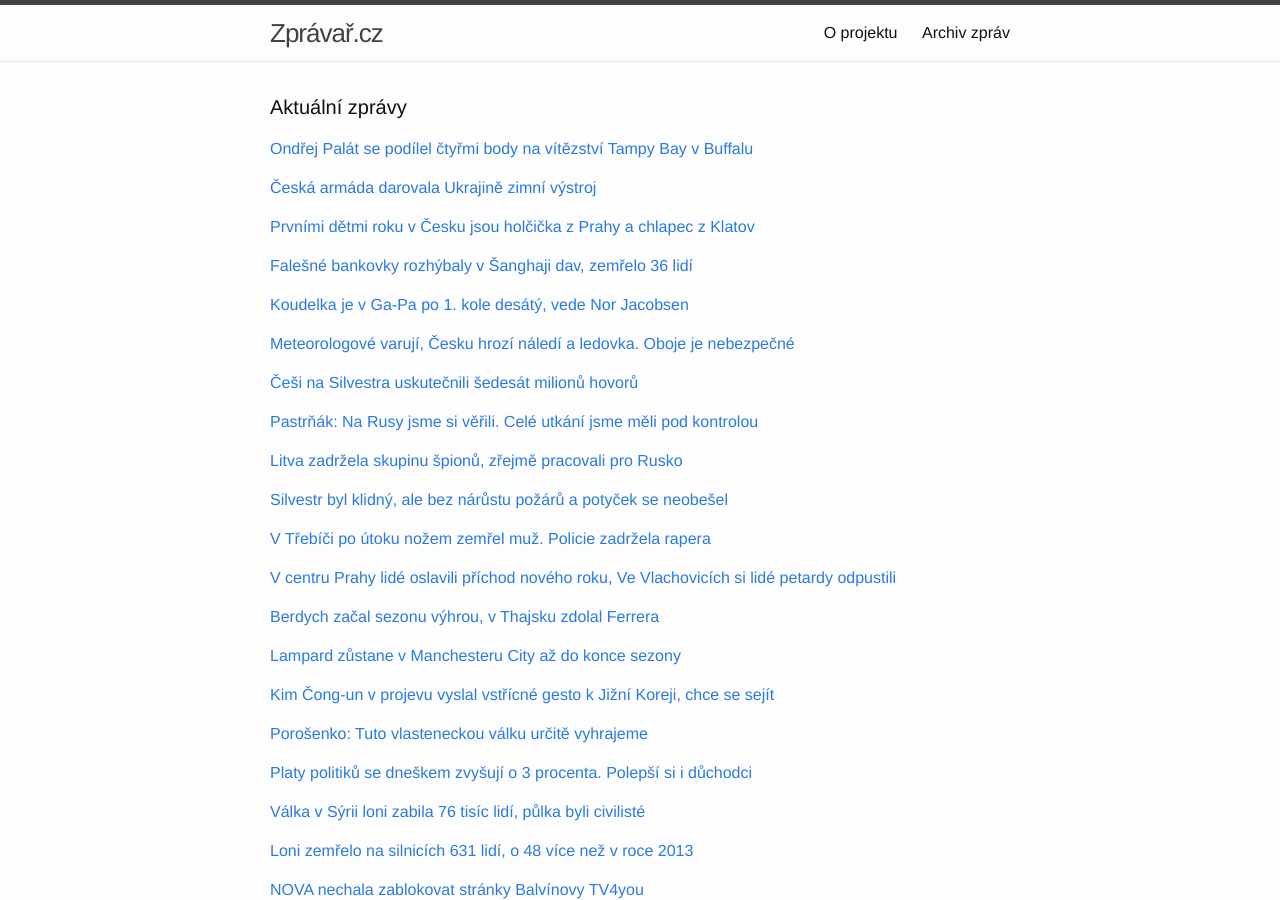
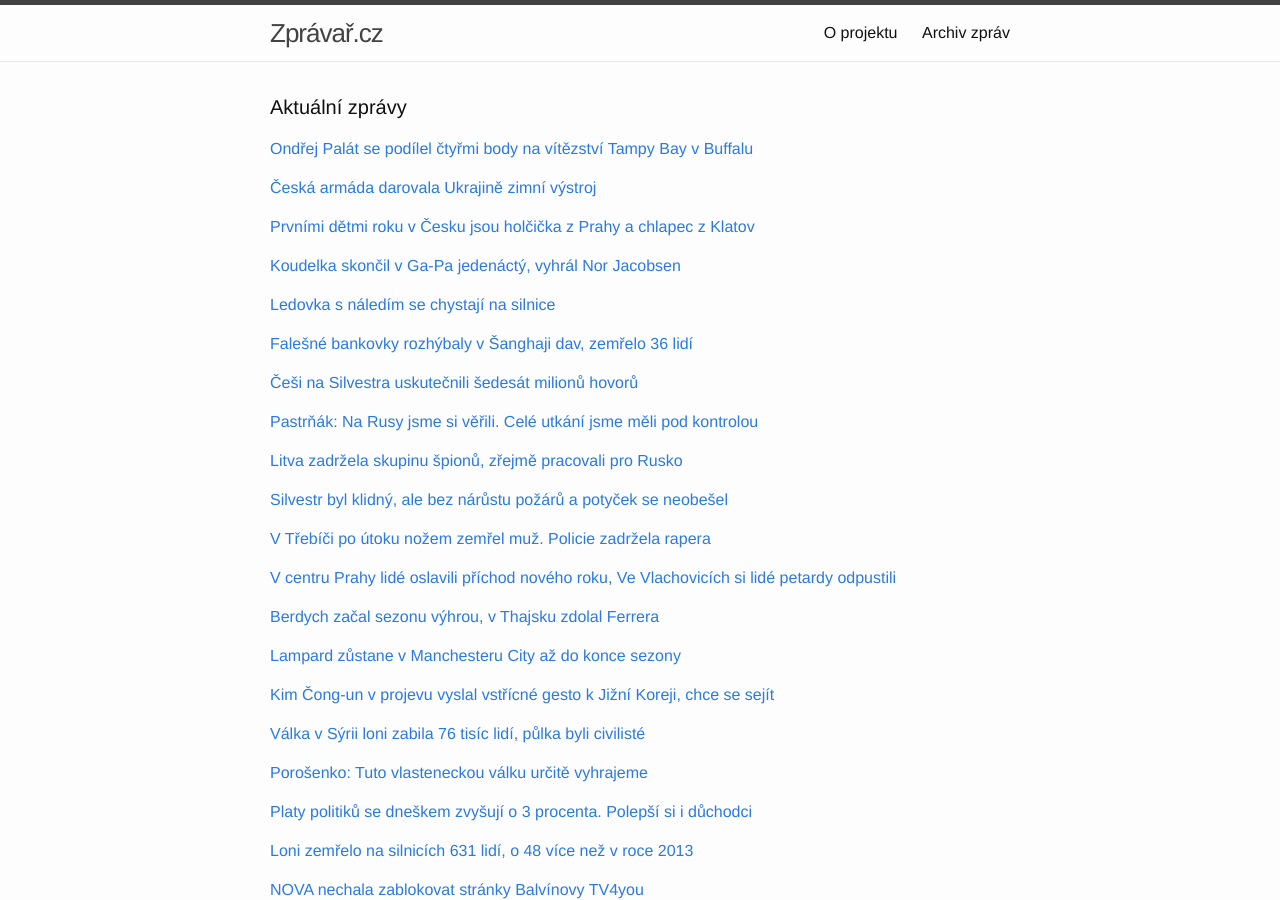
Before and after one commit to adliska/zpravar, a Jekyll site: the page built from index.html, in a window 1280 px wide and 900 px high. Built offline with Jekyll 4.4.1, drawn with Linux system fonts in a browser that asks for light colours.

Commit message:
zpravar news update

```diff
--- a/index.html
+++ b/index.html
@@ -44,8 +44,30 @@ layout: default
 <li><a href=http://www.novinky.cz/domaci/357579-prvni-dite-roku-se-v-praze-narodilo-40-vterin-po-pulnoci.html>První dítě roku se v Praze narodilo 40 vteřin po půlnoci - www.novinky.cz</a></li>
 <li><a href=http://www.ceskenoviny.cz/zpravy/zpravy/prvnim-dite-noveho-roku-se-v-praze-narodilo-40-vterin-po-pulnoci/1163953>Prvním dítě nového roku se v Praze narodilo 40 vteřin po půlnoci - www.ceskenoviny.cz</a></li>
 </ul>
-</div><p><a href="javascript:;" onclick="toggle_visibility('zpravy3')">Falešné bankovky rozhýbaly v Šanghaji dav, zemřelo 36 lidí</a></p>
+</div><p><a href="javascript:;" onclick="toggle_visibility('zpravy3')">Koudelka skončil v Ga-Pa jedenáctý, vyhrál Nor Jacobsen</a></p>
 <div id="zpravy3" style="display:none">
+<ul>
+<li><a href=http://www.tyden.cz/rubriky/sport/zimni-sporty/koudelka-skoncil-v-ga-pa-jedenacty-vyhral-nor-jacobsen_328830.html>Koudelka skončil v Ga-Pa jedenáctý, vyhrál Nor Jacobsen - www.tyden.cz</a></li>
+<li><a href=http://www.tyden.cz/rubriky/sport/zimni-sporty/koudelka-je-v-ga-pa-po-1-kole-desaty-vede-nor-jacobsen_328830.html>Koudelka je v Ga-Pa po 1. kole desátý, vede Nor Jacobsen - www.tyden.cz</a></li>
+<li><a href=http://www.tyden.cz/rubriky/sport/zimni-sporty/koudelka-je-v-ga-pa-po-1-kole-desaty-janda-vypadl_328830.html>Koudelka je v Ga-Pa po 1. kole desátý, Janda vypadl - www.tyden.cz</a></li>
+<li><a href=http://www.sportovninoviny.cz/zpravy/koudelka-je-v-ga-pa-po-prvnim-kole-desaty-vede-jacobsen/1164117>Koudelka je v Ga-Pa po prvním kole desátý, vede Jacobsen - www.sportovninoviny.cz</a></li>
+<li><a href=http://www.denik.cz/zimni_sporty/koudelka-prohral-s-prevcem-druhe-kolo-ale-okusi-stejne-jako-matura-20150101.html>Koudelka prohrál s Prevcem, druhé kolo ale okusí stejně jako Matura - www.denik.cz</a></li>
+<li><a href=http://sport.aktualne.cz/turne-ctyr-mustku/r~8ec89ed091b711e49fc3002590604f2e/>Koudelka po prvním kole desátý, vede Jacobsen - sport.aktualne.cz</a></li>
+<li><a href=http://sport.idnes.cz/lyzovani-skoky-turne-ctyr-mustku-ga-pa-d93-/lyzovani.aspx?c=A150101_133528_lyzovani_rou>Turné čtyř můstků pokračuje druhým závodem v Ga-Pa se třemi Čechy - sport.idnes.cz</a></li>
+</ul>
+</div><p><a href="javascript:;" onclick="toggle_visibility('zpravy4')">Ledovka s náledím se chystají na silnice</a></p>
+<div id="zpravy4" style="display:none">
+<ul>
+<li><a href=http://www.ceskatelevize.cz/ct24/domaci/296880-ledovka-s-naledim-se-chystaji-na-silnice/>Ledovka s náledím se chystají na silnice - www.ceskatelevize.cz</a></li>
+<li><a href=http://www.lidovky.cz/v-cesku-se-bude-ode-dneska-do-patku-tvorit-ledovka-ci-naledi-pa4-/zpravy-domov.aspx?c=A150101_145011_ln_domov_ele>Meteorologové varují, Česku hrozí náledí a ledovka. Oboje je nebezpečné  - www.lidovky.cz</a></li>
+<li><a href=http://zpravy.aktualne.cz/pocasi/dopravu-zkomplikuje-naledi-muze-se-tvorit-i-ledovka/r~f5b9e41a91c011e4ab15002590604f2e/>Dopravu v celé zemi zkomplikuje náledí, možná i ledovka - zpravy.aktualne.cz</a></li>
+<li><a href=http://www.denik.cz/z_domova/meteorologove-varuji-pred-ledovkou-bude-se-tvorit-az-do-patku-20150101.html>Meteorologové varují před ledovkou, bude se tvořit až do pátku - www.denik.cz</a></li>
+<li><a href=http://www.novinky.cz/domaci/357600-s-oteplenim-prijde-naledi-a-ledovka-varuji-meteorologove.html>S oteplením přijde náledí a ledovka, varují meteorologové - www.novinky.cz</a></li>
+<li><a href=http://www.rozhlas.cz/_zprava/na-temer-celem-uzemi-ceska-hrozi-az-do-patku-naledi--1438467>Na téměř celém území Česka hrozí až do pátku náledí - www.rozhlas.cz</a></li>
+<li><a href=http://www.ceskenoviny.cz/zpravy/zpravy/v-cesku-se-bude-ode-dneska-do-patku-tvorit-ledovka-ci-naledi/1164110>V Česku se bude ode dneška do pátku tvořit ledovka či náledí - www.ceskenoviny.cz</a></li>
+</ul>
+</div><p><a href="javascript:;" onclick="toggle_visibility('zpravy5')">Falešné bankovky rozhýbaly v Šanghaji dav, zemřelo 36 lidí</a></p>
+<div id="zpravy5" style="display:none">
 <ul>
 <li><a href=http://www.ceskatelevize.cz/ct24/svet/296861-falesne-bankovky-rozhybaly-v-sanghaji-dav-zemrelo-36-lidi/>Falešné bankovky rozhýbaly v Šanghaji dav, zemřelo 36 lidí - www.ceskatelevize.cz</a></li>
 <li><a href=http://www.tyden.cz/rubriky/zahranici/asie-a-oceanie/v-sanghaji-prislo-pri-oslavach-o-zivot-36-lidi_328824.html>V Šanghaji přišlo při oslavách o život 36 lidí - www.tyden.cz</a></li>
@@ -54,26 +76,6 @@ layout: default
 <li><a href=http://zahranicni.ihned.cz/c1-63321400-behem-silvestrovskych-oslav-v-sanghaji-byly-uslapany-desitky-lidi>Během silvestrovských oslav v Šanghaji byly ušlapány desítky lidí - zahranicni.ihned.cz</a></li>
 <li><a href=http://echo24.cz/a/iGMxE>Smrtící tlačenici v Šanghaji možná zavinily falešné dolary - echo24.cz</a></li>
 <li><a href=http://www.ceskenoviny.cz/zpravy/zpravy/smrtici-tlacenici-v-sanghaji-mozna-zavinily-falesne-dolary/1163944>Smrtící tlačenici v Šanghaji možná zavinily falešné dolary - www.ceskenoviny.cz</a></li>
-</ul>
-</div><p><a href="javascript:;" onclick="toggle_visibility('zpravy4')">Koudelka je v Ga-Pa po 1. kole desátý, vede Nor Jacobsen</a></p>
-<div id="zpravy4" style="display:none">
-<ul>
-<li><a href=http://www.tyden.cz/rubriky/sport/zimni-sporty/koudelka-je-v-ga-pa-po-1-kole-desaty-vede-nor-jacobsen_328830.html>Koudelka je v Ga-Pa po 1. kole desátý, vede Nor Jacobsen - www.tyden.cz</a></li>
-<li><a href=http://www.tyden.cz/rubriky/sport/zimni-sporty/koudelka-je-v-ga-pa-po-1-kole-desaty-janda-vypadl_328830.html>Koudelka je v Ga-Pa po 1. kole desátý, Janda vypadl - www.tyden.cz</a></li>
-<li><a href=http://www.sportovninoviny.cz/zpravy/koudelka-je-v-ga-pa-po-prvnim-kole-desaty-vede-jacobsen/1164117>Koudelka je v Ga-Pa po prvním kole desátý, vede Jacobsen - www.sportovninoviny.cz</a></li>
-<li><a href=http://www.denik.cz/zimni_sporty/koudelka-prohral-s-prevcem-druhe-kolo-ale-okusi-stejne-jako-matura-20150101.html>Koudelka prohrál s Prevcem, druhé kolo ale okusí stejně jako Matura - www.denik.cz</a></li>
-<li><a href=http://sport.aktualne.cz/turne-ctyr-mustku/r~8ec89ed091b711e49fc3002590604f2e/>Koudelka po prvním kole desátý, vede Jacobsen - sport.aktualne.cz</a></li>
-<li><a href=http://sport.idnes.cz/lyzovani-skoky-turne-ctyr-mustku-ga-pa-d93-/lyzovani.aspx?c=A150101_133528_lyzovani_rou>Turné čtyř můstků pokračuje druhým závodem v Ga-Pa se třemi Čechy - sport.idnes.cz</a></li>
-</ul>
-</div><p><a href="javascript:;" onclick="toggle_visibility('zpravy5')">Meteorologové varují, Česku hrozí náledí a ledovka. Oboje je nebezpečné </a></p>
-<div id="zpravy5" style="display:none">
-<ul>
-<li><a href=http://www.lidovky.cz/v-cesku-se-bude-ode-dneska-do-patku-tvorit-ledovka-ci-naledi-pa4-/zpravy-domov.aspx?c=A150101_145011_ln_domov_ele>Meteorologové varují, Česku hrozí náledí a ledovka. Oboje je nebezpečné  - www.lidovky.cz</a></li>
-<li><a href=http://zpravy.aktualne.cz/pocasi/dopravu-zkomplikuje-naledi-muze-se-tvorit-i-ledovka/r~f5b9e41a91c011e4ab15002590604f2e/>Dopravu v celé zemi zkomplikuje náledí, možná i ledovka - zpravy.aktualne.cz</a></li>
-<li><a href=http://www.denik.cz/z_domova/meteorologove-varuji-pred-ledovkou-bude-se-tvorit-az-do-patku-20150101.html>Meteorologové varují před ledovkou, bude se tvořit až do pátku - www.denik.cz</a></li>
-<li><a href=http://www.novinky.cz/domaci/357600-s-oteplenim-prijde-naledi-a-ledovka-varuji-meteorologove.html>S oteplením přijde náledí a ledovka, varují meteorologové - www.novinky.cz</a></li>
-<li><a href=http://www.rozhlas.cz/_zprava/na-temer-celem-uzemi-ceska-hrozi-az-do-patku-naledi--1438467>Na téměř celém území Česka hrozí až do pátku náledí - www.rozhlas.cz</a></li>
-<li><a href=http://www.ceskenoviny.cz/zpravy/zpravy/v-cesku-se-bude-ode-dneska-do-patku-tvorit-ledovka-ci-naledi/1164110>V Česku se bude ode dneška do pátku tvořit ledovka či náledí - www.ceskenoviny.cz</a></li>
 </ul>
 </div><p><a href="javascript:;" onclick="toggle_visibility('zpravy6')">Češi na Silvestra uskutečnili šedesát milionů hovorů</a></p>
 <div id="zpravy6" style="display:none">
@@ -155,29 +157,29 @@ layout: default
 <li><a href=http://www.ceskenoviny.cz/zpravy/zpravy/severokorejsky-vudce-je-pry-otevren-dialogu-s-jiznim-sousedem/1163964>Severokorejský vůdce je prý otevřen dialogu s jižním sousedem - www.ceskenoviny.cz</a></li>
 <li><a href=http://www.rozhlas.cz/_zprava/severni-korea-nebrani-rozhovorum-s-jizni-koreou-rekl-vudce-kim-congun--1438431>Severní Korea nebrání rozhovorům s Jižní Koreou, řekl vůdce Kim Čong-un - www.rozhlas.cz</a></li>
 </ul>
-</div><p><a href="javascript:;" onclick="toggle_visibility('zpravy15')">Porošenko: Tuto vlasteneckou válku určitě vyhrajeme</a></p>
+</div><p><a href="javascript:;" onclick="toggle_visibility('zpravy15')">Válka v Sýrii loni zabila 76 tisíc lidí, půlka byli civilisté</a></p>
 <div id="zpravy15" style="display:none">
+<ul>
+<li><a href=http://zpravy.idnes.cz/valka-v-syrii-obeti-76-tisic-mrtvych-du6-/zahranicni.aspx?c=A150101_154758_zpr_archiv_skr>Válka v Sýrii loni zabila 76 tisíc lidí, půlka byli civilisté - zpravy.idnes.cz</a></li>
+<li><a href=http://www.tyden.cz/rubriky/zahranici/asie-a-oceanie/syrsky-konflikt-si-v-minulem-roce-vyzadal-76-tisic-obeti_328828.html>Syrský konflikt si v minulém roce vyžádal 76 tisíc obětí - www.tyden.cz</a></li>
+<li><a href=http://zpravy.e15.cz/zahranicni/udalosti/boje-v-syrii-si-loni-vyzadaly-76-tisic-obeti-1149447>Boje v Sýrii si loni vyžádaly 76 tisíc obětí - zpravy.e15.cz</a></li>
+<li><a href=http://zpravy.aktualne.cz/zahranici/ozbrojeny-konflikt-v-syrii-si-za-rok-2014-vyzadal-76021-mrt/r~4d1fcf1891bb11e4b98c002590604f2e/>V Sýrii zmítané občanskou válkou loni zahynulo 76 tisíc lidí - zpravy.aktualne.cz</a></li>
+</ul>
+</div><p><a href="javascript:;" onclick="toggle_visibility('zpravy16')">Porošenko: Tuto vlasteneckou válku určitě vyhrajeme</a></p>
+<div id="zpravy16" style="display:none">
 <ul>
 <li><a href=http://www.tyden.cz/rubriky/zahranici/rusko-a-okoli/porosenko-tuto-vlasteneckou-valku-urcite-vyhrajeme_328816.html>Porošenko: Tuto vlasteneckou válku určitě vyhrajeme - www.tyden.cz</a></li>
 <li><a href=http://zpravy.e15.cz/zahranicni/politika/porosenko-ukrajina-valku-vyhraje-a-spusti-reformy-1149426>Porošenko: Ukrajina válku vyhraje a spustí reformy - zpravy.e15.cz</a></li>
 <li><a href=http://www.rozhlas.cz/_zprava/ukrajina-zvitezi-v-boji-s-proruskymi-separatisty-rekl-v-projevu-prezident-porosenko--1438433>Ukrajina zvítězí v boji s proruskými separatisty, řekl v projevu prezident Porošenko - www.rozhlas.cz</a></li>
 <li><a href=http://www.novinky.cz/zahranicni/357576-porosenko-ukrajina-valku-vyhraje-a-spusti-reformy.html>Porošenko: Ukrajina válku vyhraje a spustí reformy - www.novinky.cz</a></li>
 </ul>
-</div><p><a href="javascript:;" onclick="toggle_visibility('zpravy16')">Platy politiků se dneškem zvyšují o 3 procenta. Polepší si i důchodci</a></p>
-<div id="zpravy16" style="display:none">
+</div><p><a href="javascript:;" onclick="toggle_visibility('zpravy17')">Platy politiků se dneškem zvyšují o 3 procenta. Polepší si i důchodci</a></p>
+<div id="zpravy17" style="display:none">
 <ul>
 <li><a href=http://domaci.ihned.cz/c1-63321380-platy-politiku-se-dneskem-zvysuji-o-3-procenta-polepsi-si-i-duchodci>Platy politiků se dneškem zvyšují o 3 procenta. Polepší si i důchodci - domaci.ihned.cz</a></li>
 <li><a href=http://domaci.ihned.cz/c1-63321380-zvysuji-se-platy-politikum-letos-si-polepsi-i-duchodci-a-rodiny-s-detmi>Zvyšují se platy politikům, letos si polepší  i důchodci a rodiny s dětmi - domaci.ihned.cz</a></li>
 <li><a href=http://www.financninoviny.cz/zpravodajstvi/zpravy/platy-politiku-se-ode-dneska-zvysuji-o-3-pct-u-soudcu-o-deset/1163973>Platy politiků se ode dneška zvyšují o 3 pct., u soudců o deset - www.financninoviny.cz</a></li>
 <li><a href=http://www.financninoviny.cz/zpravodajstvi/zpravy/duchodcum-vzrustaji-penze-danove-slevy-na-deti-se-zvysuji/1163971>Důchodcům vzrůstají penze, daňové slevy na děti se zvyšují - www.financninoviny.cz</a></li>
-</ul>
-</div><p><a href="javascript:;" onclick="toggle_visibility('zpravy17')">Válka v Sýrii loni zabila 76 tisíc lidí, půlka byli civilisté</a></p>
-<div id="zpravy17" style="display:none">
-<ul>
-<li><a href=http://zpravy.idnes.cz/valka-v-syrii-obeti-76-tisic-mrtvych-du6-/zahranicni.aspx?c=A150101_154758_zpr_archiv_skr>Válka v Sýrii loni zabila 76 tisíc lidí, půlka byli civilisté - zpravy.idnes.cz</a></li>
-<li><a href=http://www.tyden.cz/rubriky/zahranici/asie-a-oceanie/syrsky-konflikt-si-v-minulem-roce-vyzadal-76-tisic-obeti_328828.html>Syrský konflikt si v minulém roce vyžádal 76 tisíc obětí - www.tyden.cz</a></li>
-<li><a href=http://zpravy.e15.cz/zahranicni/udalosti/boje-v-syrii-si-loni-vyzadaly-76-tisic-obeti-1149447>Boje v Sýrii si loni vyžádaly 76 tisíc obětí - zpravy.e15.cz</a></li>
-<li><a href=http://zpravy.aktualne.cz/zahranici/ozbrojeny-konflikt-v-syrii-si-za-rok-2014-vyzadal-76021-mrt/r~4d1fcf1891bb11e4b98c002590604f2e/>V Sýrii zmítané občanskou válkou loni zahynulo 76 tisíc lidí - zpravy.aktualne.cz</a></li>
 </ul>
 </div><p><a href="javascript:;" onclick="toggle_visibility('zpravy18')">Loni zemřelo na silnicích 631 lidí, o 48 více než v roce 2013</a></p>
 <div id="zpravy18" style="display:none">
```
